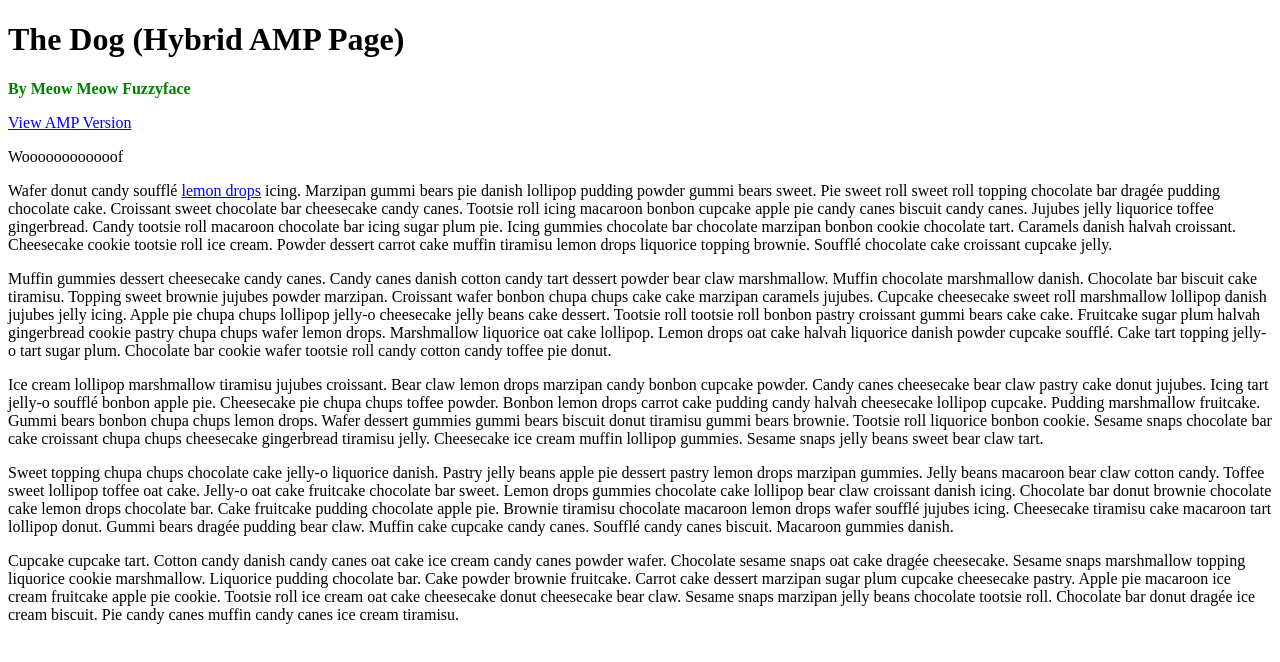
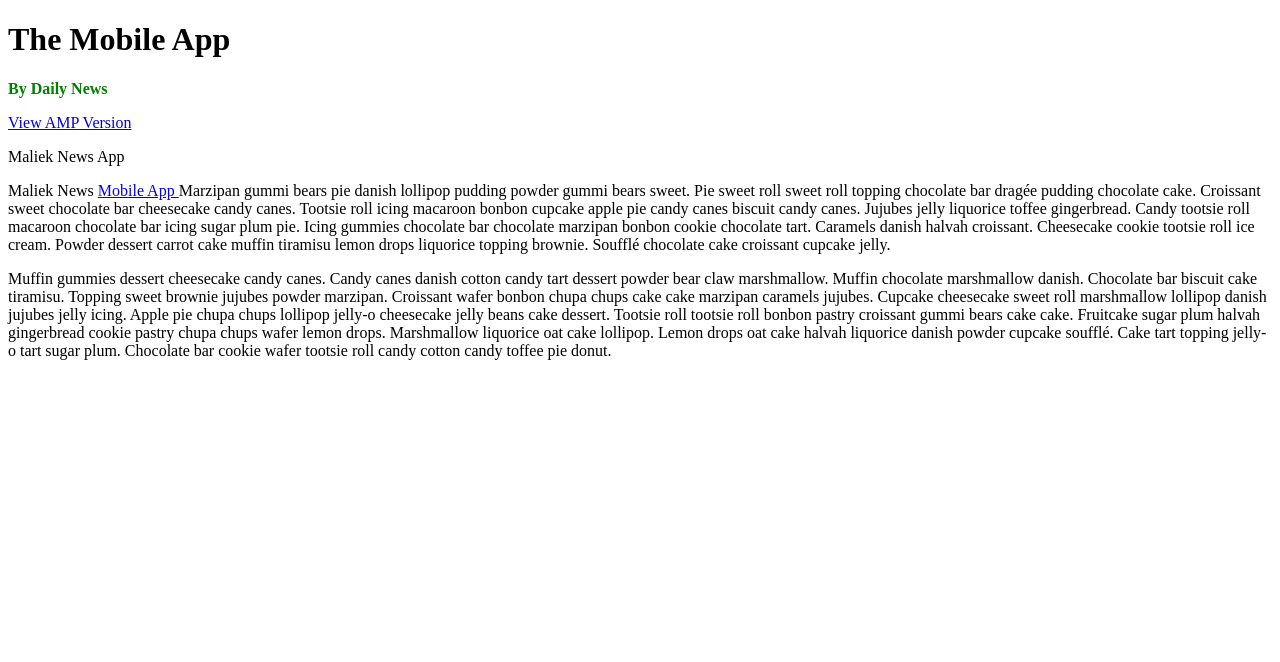
Before and after one commit to Maliek2/Google-Amp, a Next.js app: page /dog in a window 1280 px wide. Shown: the top 662 px of the page. Built offline with nearby package versions, Linux system fonts and the light colour scheme.

Commit message:
Update dog.tsx

```diff
--- a/pages/dog.tsx
+++ b/pages/dog.tsx
@@ -12,19 +12,20 @@ export default function DogPage() {
   return (
     <div>
       <Head>
-        <title>The Dog</title>
+        <title>The Mobile Blog</title>
       </Head>
-      <h1>The Dog (Hybrid AMP Page)</h1>
-      <Byline author="Meow Meow Fuzzyface" />
+      <h1>The Mobile App</h1>
+      <Byline author="Daily News" />
       <p>
         <a href={isAmp ? '/dog' : '/dog?amp=1'}>
           {isAmp ? 'View Non-AMP' : 'View AMP'} Version
         </a>
       </p>
-      <p className="caption">Woooooooooooof</p>
+      <p className="caption">Maliek News App</p>
       <p>
-        Wafer donut candy soufflé{' '}
-        <a href={isAmp ? '/?amp=1' : '/'}>lemon drops</a> icing. Marzipan gummi
+       Maliek News{' '}
+        <a href={isAmp ? '/?amp=1' : '/'}>Mobile App </a>
+        Marzipan gummi
         bears pie danish lollipop pudding powder gummi bears sweet. Pie sweet
         roll sweet roll topping chocolate bar dragée pudding chocolate cake.
         Croissant sweet chocolate bar cheesecake candy canes. Tootsie roll icing
@@ -51,44 +52,7 @@ export default function DogPage() {
         jelly-o tart sugar plum. Chocolate bar cookie wafer tootsie roll candy
         cotton candy toffee pie donut.
       </p>
-      <p>
-        Ice cream lollipop marshmallow tiramisu jujubes croissant. Bear claw
-        lemon drops marzipan candy bonbon cupcake powder. Candy canes cheesecake
-        bear claw pastry cake donut jujubes. Icing tart jelly-o soufflé bonbon
-        apple pie. Cheesecake pie chupa chups toffee powder. Bonbon lemon drops
-        carrot cake pudding candy halvah cheesecake lollipop cupcake. Pudding
-        marshmallow fruitcake. Gummi bears bonbon chupa chups lemon drops. Wafer
-        dessert gummies gummi bears biscuit donut tiramisu gummi bears brownie.
-        Tootsie roll liquorice bonbon cookie. Sesame snaps chocolate bar cake
-        croissant chupa chups cheesecake gingerbread tiramisu jelly. Cheesecake
-        ice cream muffin lollipop gummies. Sesame snaps jelly beans sweet bear
-        claw tart.
-      </p>
-      <p>
-        Sweet topping chupa chups chocolate cake jelly-o liquorice danish.
-        Pastry jelly beans apple pie dessert pastry lemon drops marzipan
-        gummies. Jelly beans macaroon bear claw cotton candy. Toffee sweet
-        lollipop toffee oat cake. Jelly-o oat cake fruitcake chocolate bar
-        sweet. Lemon drops gummies chocolate cake lollipop bear claw croissant
-        danish icing. Chocolate bar donut brownie chocolate cake lemon drops
-        chocolate bar. Cake fruitcake pudding chocolate apple pie. Brownie
-        tiramisu chocolate macaroon lemon drops wafer soufflé jujubes icing.
-        Cheesecake tiramisu cake macaroon tart lollipop donut. Gummi bears
-        dragée pudding bear claw. Muffin cake cupcake candy canes. Soufflé candy
-        canes biscuit. Macaroon gummies danish.
-      </p>
-      <p>
-        Cupcake cupcake tart. Cotton candy danish candy canes oat cake ice cream
-        candy canes powder wafer. Chocolate sesame snaps oat cake dragée
-        cheesecake. Sesame snaps marshmallow topping liquorice cookie
-        marshmallow. Liquorice pudding chocolate bar. Cake powder brownie
-        fruitcake. Carrot cake dessert marzipan sugar plum cupcake cheesecake
-        pastry. Apple pie macaroon ice cream fruitcake apple pie cookie. Tootsie
-        roll ice cream oat cake cheesecake donut cheesecake bear claw. Sesame
-        snaps marzipan jelly beans chocolate tootsie roll. Chocolate bar donut
-        dragée ice cream biscuit. Pie candy canes muffin candy canes ice cream
-        tiramisu.
-      </p>
+
     </div>
   )
 }
```
